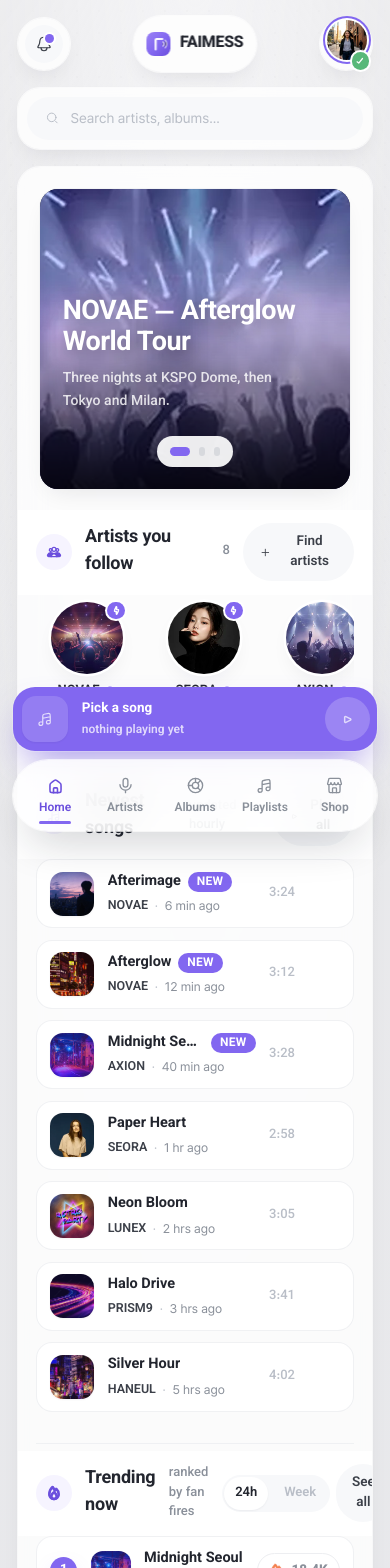
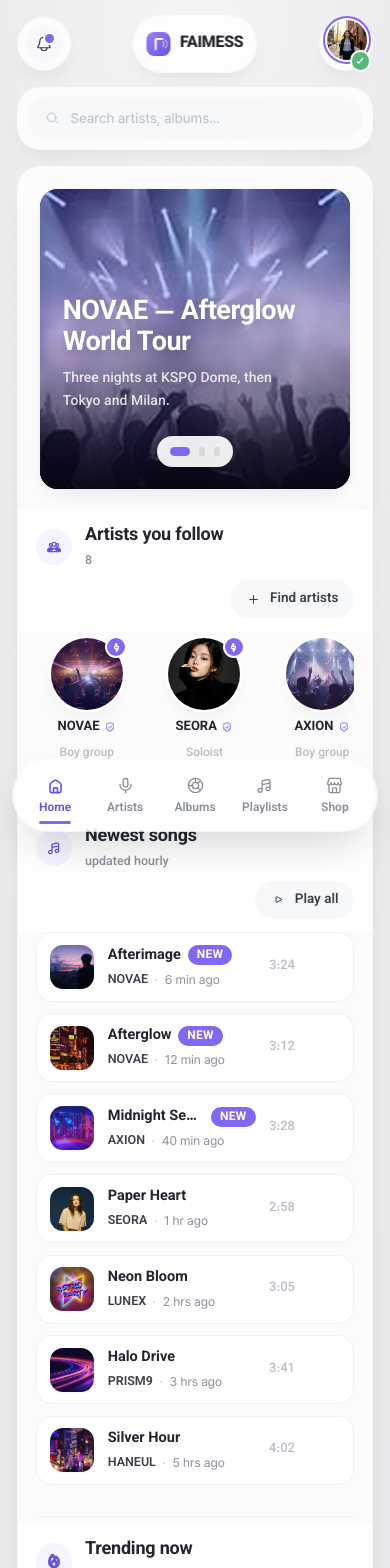
Before and after one commit to khodehydro/faimess-doc, a React (Vite) app: page / in a window 390 px wide. Shown: the top 1568 px of the page. Built offline with nearby package versions, Linux system fonts and the light colour scheme; a web font is replaced by a local one.

Commit message:
Hide idle mini player and tidy mobile shelf headers
Co-authored-by: arena-agent <297053741+arena-agent@users.noreply.github.com>

```diff
--- a/src/app/CompactShell.tsx
+++ b/src/app/CompactShell.tsx
@@ -25,12 +25,12 @@ import { EASE } from "../lib/motion";
  *    │ │  page or detail, scrolling│ │   translucent white content card
  *    │ └───────────────────────────┘ │
  *    ├───────────────────────────────┤
- *    │ ▶  playing               ⏭   │   purple mini player (fixed)
+ *    │ [▶  playing               ⏭] │   purple mini player after a track
  *    │ Home Artists Albums Lists Shop│   white capsule navigation
  *    └───────────────────────────────┘
  *
- *  The player never leaves: it is a purple bar above the menu until you tap
- *  it, then the full card (PlayerSection itself) slides over the screen.
+ *  The mini player stays hidden until a track is selected, then rises from
+ *  below the navigation (which paints above it) and opens the full card on tap.
  *  The feed's quick-jump strip is not rendered here at all — on a phone the
  *  shelves are meant to be scrolled, not jumped between.
  *
--- a/src/sections/MiniPlayer.tsx
+++ b/src/sections/MiniPlayer.tsx
@@ -1,20 +1,19 @@
-import { motion } from "framer-motion";
+import { AnimatePresence, motion } from "framer-motion";
 import { usePlayer } from "../app/PlayerContext";
 import { usePreferences } from "../app/PreferencesContext";
 import { Icon } from "../ui/Icon";
 import { Photo } from "../ui/Cover";
 import { cn } from "../lib/cn";
 import { forwardIcon } from "../lib/rtl";
-import { spring } from "../lib/motion";
+import { EASE, spring } from "../lib/motion";
 
 /* ------------------------------------------------------------------ *
  *  The player, reduced to one bar.
  *
- *  It floats above the bottom navigation and carries exactly what a
- *  listener needs without looking: what is playing, whether it is playing,
- *  and a way to skip. The purple bar deliberately has no progress/status
- *  strip; cover art, scrubber, bilingual lyrics and comments wait behind a
- *  tap, in the full player sheet (PlayerSheet.tsx).
+ *  It only appears after a track has been selected. The entrance rises from
+ *  below the navigation capsule; the nav paints above it while it settles.
+ *  The purple bar carries no progress/status strip — cover art, scrubber,
+ *  bilingual lyrics and comments wait behind a tap, in the full player sheet.
  *
  *  Markup note: the bar is not one big <button>. A covering button does the
  *  "open the player" job and the two transport buttons sit above it on
@@ -24,11 +23,19 @@ import { spring } from "../lib/motion";
 
 export function MiniPlayer({ onOpen }: { onOpen: () => void }) {
   const { t, dir } = usePreferences();
-  const player = usePlayer();
-  const { track, playing, toggle, next } = player;
+  const { track, playing, toggle, next } = usePlayer();
 
   return (
-    <div className="pointer-events-auto relative w-full overflow-hidden rounded-[22px] bg-primary shadow-[0_18px_36px_-14px_rgba(107,79,221,0.68)] ring-1 ring-white/20">
+    <AnimatePresence initial={false}>
+      {track && (
+        <motion.div
+          key="mini-player"
+          initial={{ opacity: 0, y: 36 }}
+          animate={{ opacity: 1, y: 0 }}
+          exit={{ opacity: 0, y: 36 }}
+          transition={{ duration: 0.34, ease: EASE }}
+          className="pointer-events-auto relative z-0 w-full overflow-hidden rounded-[22px] bg-primary shadow-[0_18px_36px_-14px_rgba(107,79,221,0.68)] ring-1 ring-white/20"
+        >
           <button
             type="button"
             onClick={onOpen}
@@ -38,21 +45,15 @@ export function MiniPlayer({ onOpen }: { onOpen: () => void }) {
 
           <div className="pointer-events-none relative z-10 flex items-center gap-3 p-2 pe-1.5">
             <span className="size-[46px] shrink-0 overflow-hidden rounded-[14px] shadow-xs">
-          {track ? (
               <Photo src={track.photo} alt="" />
-          ) : (
-            <span className="flex h-full items-center justify-center bg-white/15 text-white/75">
-              <Icon name="music" size={18} />
-            </span>
-          )}
             </span>
 
             <span className="min-w-0 flex-1">
               <span className="block truncate text-[13.5px] font-bold text-white">
-            {track ? track.title : t("player.miniPick")}
+                {track.title}
               </span>
               <span className="mt-0.5 block truncate text-[12px] font-semibold text-white/75">
-            {track ? `${track.artist} · ${track.album}` : t("player.nothingPlaying")}
+                {track.artist} · {track.album}
               </span>
             </span>
 
@@ -61,21 +62,14 @@ export function MiniPlayer({ onOpen }: { onOpen: () => void }) {
                 type="button"
                 whileTap={{ scale: 0.9 }}
                 transition={spring}
-            disabled={!track}
-            onClick={() => (track ? toggle() : onOpen())}
-            aria-label={t(track && playing ? "player.pause" : "player.play")}
-            title={t(track && playing ? "player.pause" : "player.play")}
-            className={cn(
-              "flex size-10 items-center justify-center rounded-full transition-colors",
-              track
-                ? "bg-white text-primary-deep shadow-sm"
-                : "bg-white/20 text-white/70",
-            )}
+                onClick={toggle}
+                aria-label={t(playing ? "player.pause" : "player.play")}
+                title={t(playing ? "player.pause" : "player.play")}
+                className="flex size-10 items-center justify-center rounded-full bg-white text-primary-deep shadow-sm transition-colors"
               >
-            <Icon name={track && playing ? "pause" : "play"} size={17} strokeWidth={2.1} />
+                <Icon name={playing ? "pause" : "play"} size={17} strokeWidth={2.1} />
               </motion.button>
 
-          {track && (
               <motion.button
                 type="button"
                 whileTap={{ scale: 0.9 }}
@@ -87,10 +81,10 @@ export function MiniPlayer({ onOpen }: { onOpen: () => void }) {
               >
                 <Icon name={forwardIcon(dir)} size={17} strokeWidth={2.2} />
               </motion.button>
-          )}
             </span>
           </div>
-
-    </div>
+        </motion.div>
+      )}
+    </AnimatePresence>
   );
 }
--- a/src/sections/MobileNav.tsx
+++ b/src/sections/MobileNav.tsx
@@ -23,7 +23,7 @@ export function MobileNav() {
   return (
     <nav
       aria-label={t("nav.primary")}
-      className="pointer-events-auto w-full rounded-full bg-white/80 p-1.5 shadow-float ring-1 ring-white/70 backdrop-blur-xl dark:bg-surface/80 dark:ring-white/[0.06]"
+      className="pointer-events-auto relative z-10 w-full rounded-full bg-white/80 p-1.5 shadow-float ring-1 ring-white/70 backdrop-blur-xl dark:bg-surface/80 dark:ring-white/[0.06]"
     >
       <div className="flex items-stretch">
         {navItems.map((item) => {
--- a/src/sections/feed/Shelf.tsx
+++ b/src/sections/feed/Shelf.tsx
@@ -45,15 +45,27 @@ export function Shelf({
       style={{ scrollMarginTop: STICKY_TOP }}
     >
       <header
-        className="sticky z-20 -mx-4 flex items-center gap-3 bg-surface/94 px-4 py-3 backdrop-blur-md"
+        className="sticky z-20 -mx-4 flex flex-wrap items-center gap-x-3 gap-y-2 bg-surface/94 px-4 py-3 backdrop-blur-md"
         style={{ top: STICKY_TOP }}
       >
         <span className="flex size-8 shrink-0 items-center justify-center rounded-full bg-primary-faint text-primary-deep">
           <Icon name={icon} size={16} strokeWidth={1.9} />
         </span>
-        <h3 className="font-display text-[18px] font-bold tracking-[-0.012em] text-ink">{title}</h3>
-        {hint && <span className="text-[13px] font-medium text-ink-muted">{hint}</span>}
-        {action && <span className="ms-auto">{action}</span>}
+        <div className={cn("min-w-0 flex-1", hint && "sm:flex sm:items-center sm:gap-3")}>
+          <h3 className="min-w-0 truncate whitespace-nowrap font-display text-[18px] font-bold tracking-[-0.012em] text-ink">
+            {title}
+          </h3>
+          {hint && (
+            <span className="mt-0.5 block min-w-0 truncate whitespace-nowrap text-[12.5px] font-medium text-ink-muted sm:mt-0 sm:text-[13px]">
+              {hint}
+            </span>
+          )}
+        </div>
+        {action && (
+          <span className="flex w-full shrink-0 justify-end sm:ms-auto sm:w-auto">
+            {action}
+          </span>
+        )}
       </header>
 
       <div className="pb-6">{children}</div>
--- a/src/sections/feed/TrendingTracks.tsx
+++ b/src/sections/feed/TrendingTracks.tsx
@@ -151,8 +151,8 @@ export function TrendingTracks() {
       title={t("shelf.trendingNow")}
       hint={t("shelf.hintFires")}
       action={
-        <div className="flex items-center gap-1.5">
-          <div className="flex items-center gap-1 rounded-full bg-subtle p-0.5">
+        <div className="flex shrink-0 items-center gap-2">
+          <div className="flex shrink-0 items-center gap-1 rounded-full bg-subtle p-0.5">
             {([
               { id: "day", label: "24h" },
               { id: "week", label: "Week" },
@@ -161,7 +161,8 @@ export function TrendingTracks() {
                 key={r.id}
                 onClick={() => setRange(r.id)}
                 className={cn(
-                  "relative rounded-full px-2.5 py-1.5 text-[13px] font-semibold transition-colors",
+                  "relative shrink-0 whitespace-nowrap rounded-full px-2.5 py-1.5 text-[13px] font-semibold transition-colors",
+                  r.id === "day" ? "min-w-[44px]" : "min-w-[52px]",
                   range === r.id ? "text-ink" : "text-ink-faint hover:text-ink-muted",
                 )}
               >
@@ -172,7 +173,11 @@ export function TrendingTracks() {
               </button>
             ))}
           </div>
-          <PillButton tone="soft" onClick={() => notify(t("toast.allTrending"))}>
+          <PillButton
+            tone="soft"
+            className="shrink-0 whitespace-nowrap"
+            onClick={() => notify(t("toast.allTrending"))}
+          >
             {t("shelf.seeAll")}
           </PillButton>
         </div>
--- a/tools/ssr-check.tsx
+++ b/tools/ssr-check.tsx
@@ -517,6 +517,7 @@ check(
 const compactSrc = readFileSync("src/app/CompactShell.tsx", "utf8");
 const mobileNavSrc = readFileSync("src/sections/MobileNav.tsx", "utf8");
 const miniSrc = readFileSync("src/sections/MiniPlayer.tsx", "utf8");
+const trendingTracksSrc = readFileSync("src/sections/feed/TrendingTracks.tsx", "utf8");
 const sheetSrc = readFileSync("src/sections/PlayerSheet.tsx", "utf8");
 const compactHookSrc = readFileSync("src/hooks/useCompact.ts", "utf8");
 /* also read further down (shop section) — declared once, here, because the
@@ -586,12 +587,27 @@ check(
   "the sheet renders PlayerSection itself — the desktop card, not a copy",
 );
 check(
-  "the mini player is purple without a status/progress strip",
-  miniSrc.includes("bg-primary shadow-[0_18px_36px_-14px") &&
-    miniSrc.includes("const { track, playing, toggle, next } = player") &&
-    !miniSrc.includes("absolute inset-x-4 bottom-1.5") &&
-    !miniSrc.includes("progress : 0"),
+  "the mini player appears only for a selected track and rises from below the nav",
+  miniSrc.includes("{track && (") &&
+    miniSrc.includes('key="mini-player"') &&
+    miniSrc.includes("initial={{ opacity: 0, y: 36 }}") &&
+    mobileNavSrc.includes("relative z-10") &&
+    miniSrc.includes("bg-primary shadow-[0_18px_36px_-14px"),
+  "hidden when idle; animated upward behind the navigation capsule",
+);
+check(
+  "the mini player has no status/progress strip",
+  !miniSrc.includes("absolute inset-x-4 bottom-1.5") && !miniSrc.includes("progress : 0"),
   "a clean violet bar with no progress indicator",
+);
+check(
+  "trending shelf controls wrap cleanly on narrow screens",
+  shelfSrc.includes("flex flex-wrap items-center gap-x-3 gap-y-2") &&
+    shelfSrc.includes("flex w-full shrink-0 justify-end sm:ms-auto sm:w-auto") &&
+    shelfSrc.includes("truncate whitespace-nowrap") &&
+    trendingTracksSrc.includes("shrink-0 whitespace-nowrap") &&
+    trendingTracksSrc.includes("min-w-[52px]"),
+  "title and subtitle stay together; filters and See all move to a clear second row",
 );
 check(
   "comments and nested dialogs sit above the full player sheet",
```
Also changed, not shown: 2 other files (tests, documents, lock files or other folders). Lines whose indentation alone changed are shown as unchanged.
